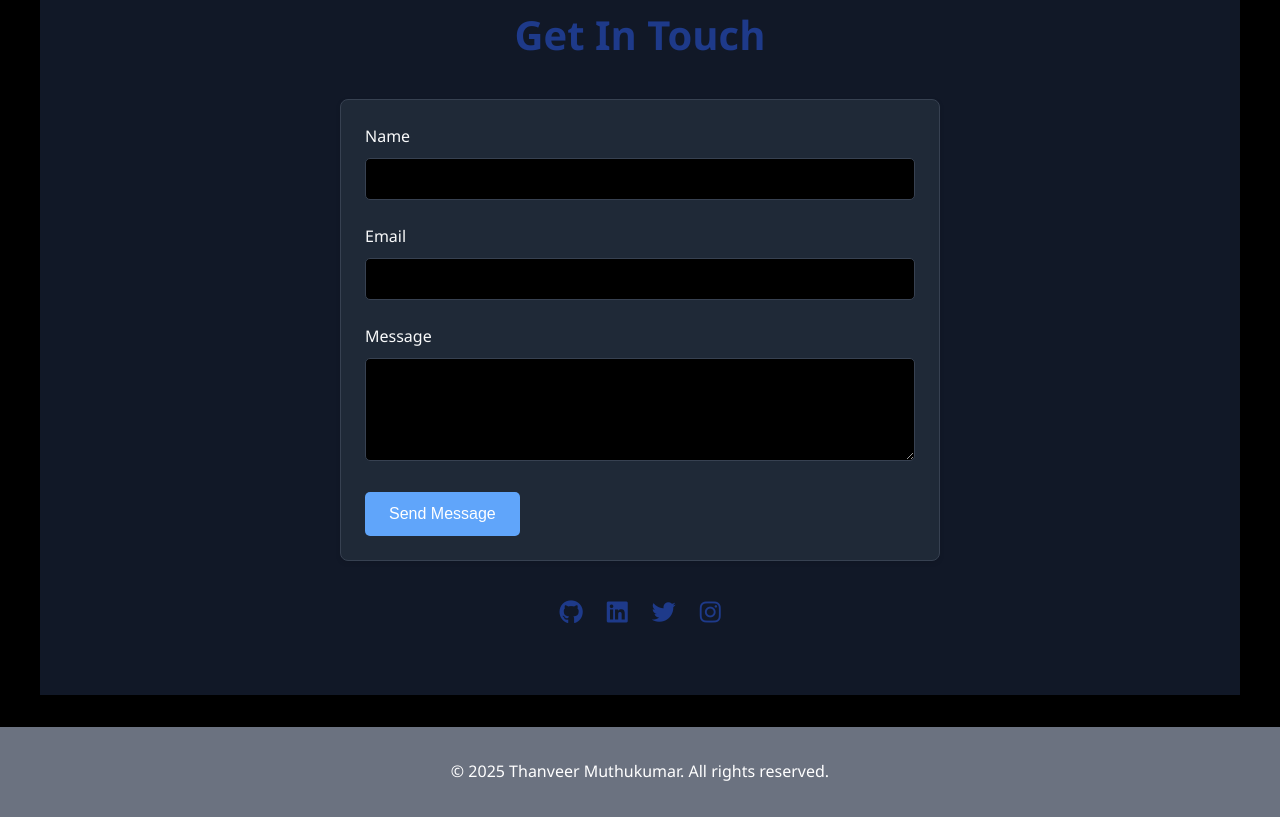
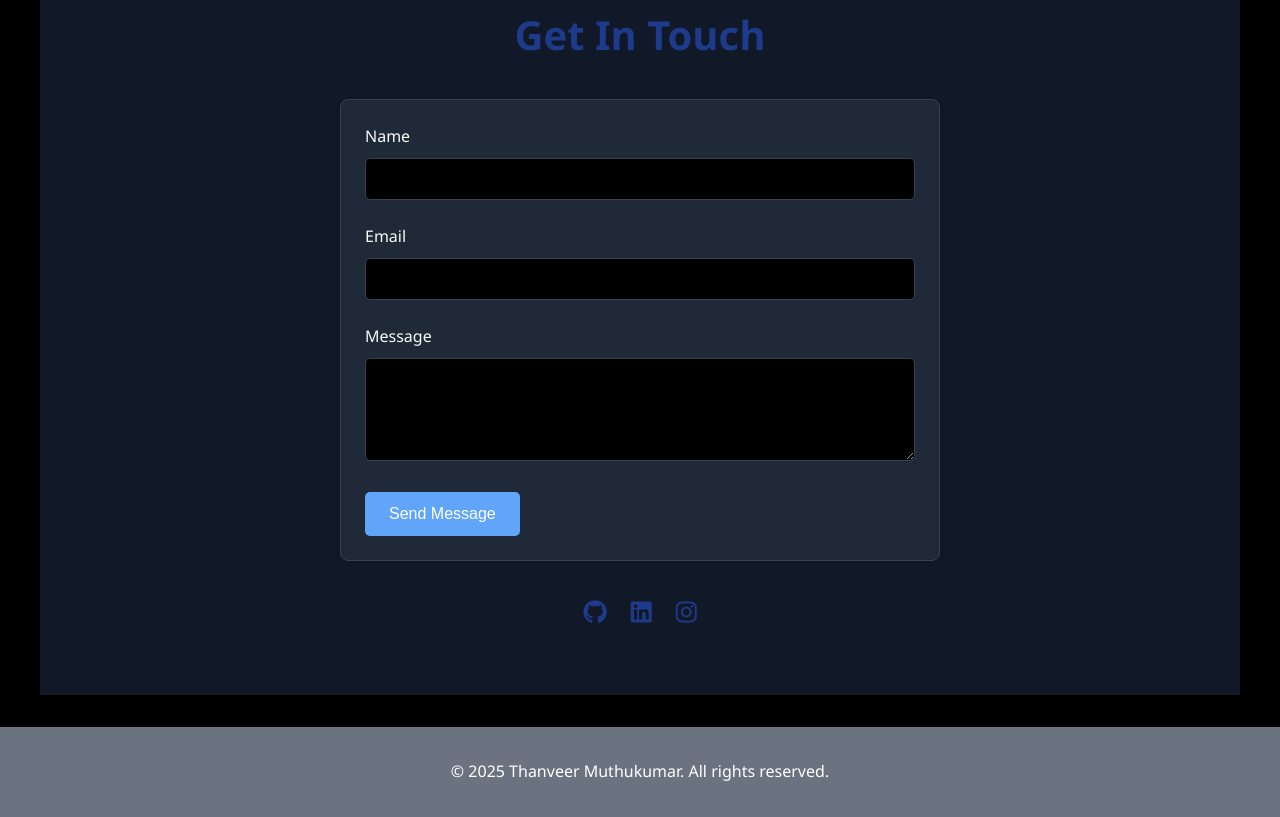
Before and after one commit to ThanveerCodez/ThanveerCodez.github.io, a plain HTML site: page index.html in a window 1280 px wide. Shown: the part 1717-2534 px from the top of the page. Drawn offline with Linux system fonts and the light colour scheme.

Commit message:
Update index.html
fixed links lolz

```diff
--- a/index.html
+++ b/index.html
@@ -74,11 +74,11 @@
           <p>What you see right here!</p>
         </div>
         <div class="portfolio-item">
-          <h3><a href="#" class="project-link">ControlSim</a></h3>
+          <h3><a href="https://github.com/ThanveerCodez/ControlSim" class="project-link">ControlSim</a></h3>
           <p>3d PID tuning guide and visualizer</p>
         </div>
         <div class="portfolio-item">
-          <h3><a href="#" class="project-link">Rags</a></h3>
+          <h3><a href="https://github.com/ThanveerCodez/Rags" class="project-link">Rags</a></h3>
           <p>See what everyone's wearing and how you can elevate your outfits</p>
         </div>
       </div>
@@ -102,10 +102,9 @@
         <button type="submit" class="btn">Send Message</button>
       </form>
       <div class="social-links">
-        <a href="#" aria-label="GitHub"><i class="fab fa-github"></i></a>
-        <a href="#" aria-label="LinkedIn"><i class="fab fa-linkedin"></i></a>
-        <a href="#" aria-label="Twitter"><i class="fab fa-twitter"></i></a>
-        <a href="#" aria-label="Instagram"><i class="fab fa-instagram"></i></a>
+        <a href="https://github.com/ThanveerCodez" aria-label="GitHub"><i class="fab fa-github"></i></a>
+        <a href="https://www.linkedin.com/in/thanveer-muthukumar-407678290/" aria-label="LinkedIn"><i class="fab fa-linkedin"></i></a>
+        <a href="https://www.instagram.com/big_txnkz/" aria-label="Instagram"><i class="fab fa-instagram"></i></a>
       </div>
     </section>
   </main>
```
